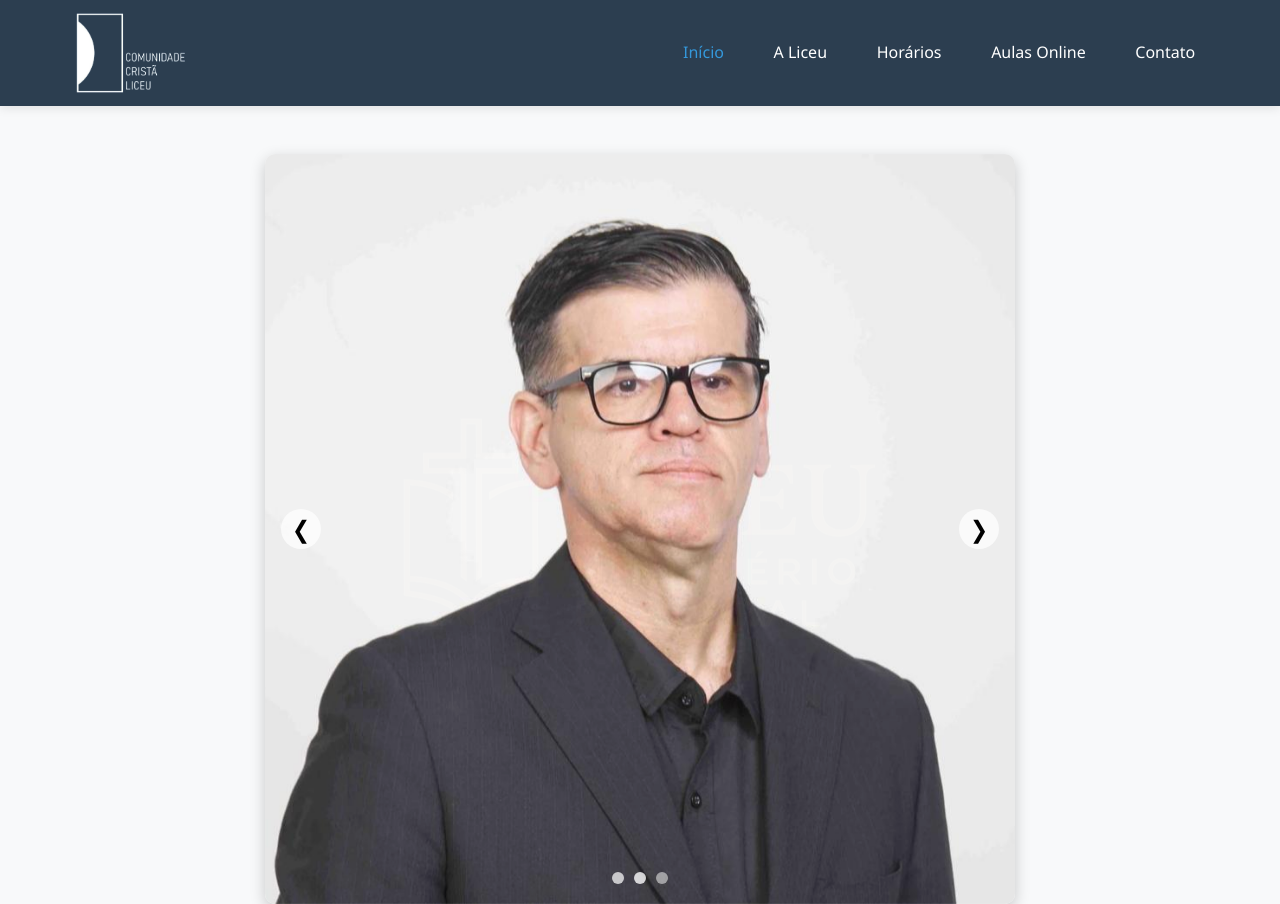
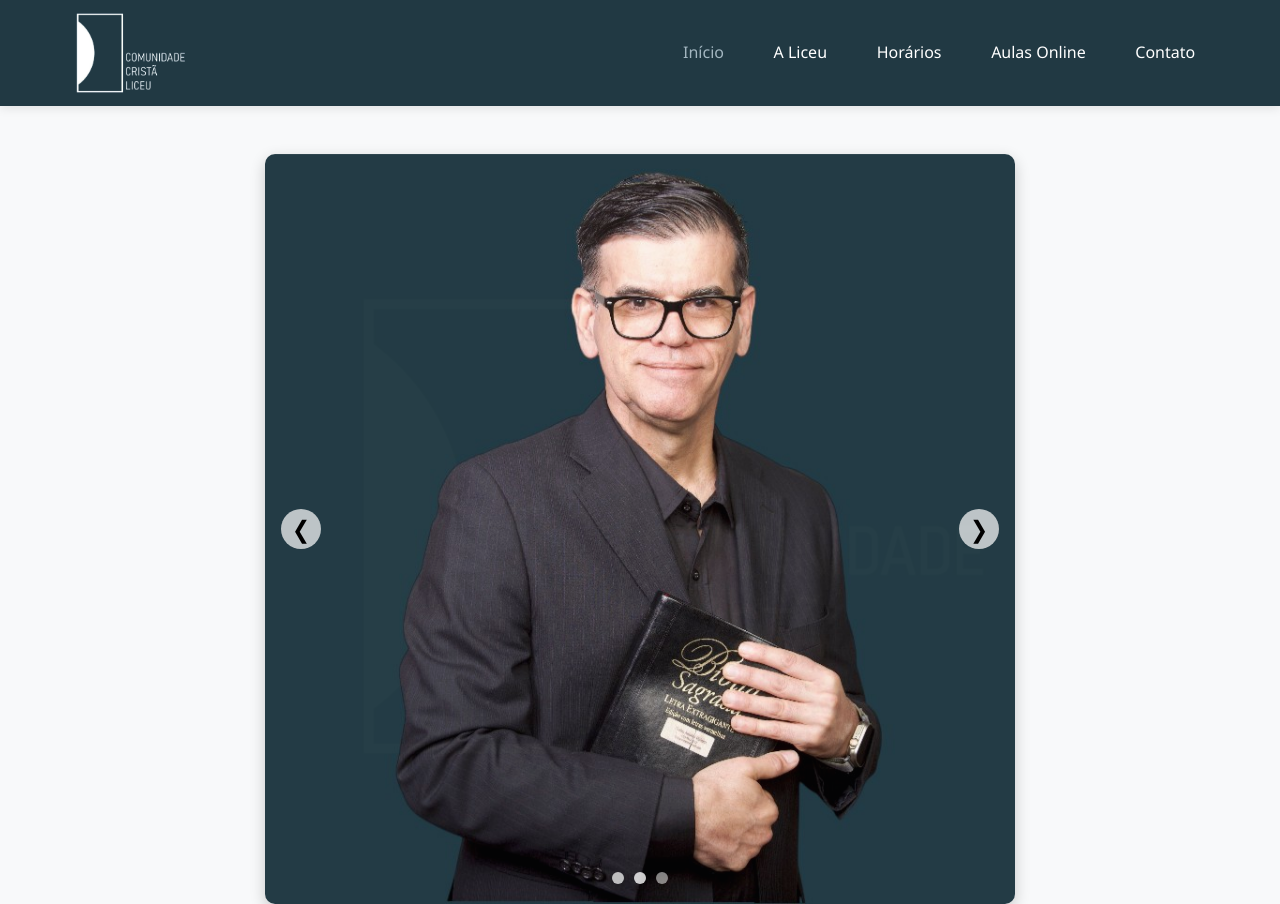
Before and after one commit to alexsmarra/Liceu, a website: page index.html in a window 1280 px wide. Shown: the top 904 px of the page. Drawn offline with Linux system fonts and the light colour scheme.

Commit message:
fix: css colors  do site, mudanca das fotos do carousel, add info de horarios

```diff
--- a/css/main.css
+++ b/css/main.css
@@ -23,7 +23,7 @@ body {
 
 /* HEADER REDESIGN - Mais fino com logo e menu horizontal */
 header {
-    background-color: #2c3e50; /* Cor sólida em vez de imagem */
+    background-color: var(--primary-color); /* Cor sólida em vez de imagem */
     padding: 0.8rem 0;
     box-shadow: 0 2px 10px rgba(0, 0, 0, 0.1);
     position: sticky;
@@ -50,7 +50,8 @@ header {
 }
 
 .logo a:hover {
-    color: #3498db;
+    /* rever se é útil */
+    /* color: ; */
 }
 
 .logo img {
@@ -85,8 +86,9 @@ nav a {
 }
 
 nav a:hover {
-    color: #3498db;
+    color: orangered;
     background-color: rgba(255, 255, 255, 0.1);
+    border-radius: 5px;
 }
 
 main.fill-screen {
@@ -142,11 +144,11 @@ main.fill-screen .page-content {
 }
 
 .carousel-item:nth-child(1) {
-    background-image: url('../images/c.jpeg');
+    background-image: url('../images/fotos/original_reduzida_Foto_carousel.jpg');
 }
 
 .carousel-item:nth-child(2) {
-    background-image: url('../images/d.jpeg');
+    background-image: url('../images/logos/logo_instagram_2.jpg');
 }
 
 .carousel-item:nth-child(3) {
@@ -244,7 +246,7 @@ main.fill-screen .page-content {
 
 /* Footer */
 footer {
-    background-color: #2c3e50;
+    background-color: var(--primary-color);
     color: white;
     text-align: center;
     padding: 2rem;
--- a/css/variables.css
+++ b/css/variables.css
@@ -1,8 +1,8 @@
 :root {
-  --primary-color: #2c3e50;
-  --secondary-color: #3498db;
-  --background-color: #f8f9fa;
-  --text-color: #333;
-  --accent-color: #e74c3c;
+  --primary-color: #213943;      /* Azul-petróleo escuro */
+  --nav-hover-color: #a3b6c0;    /* Azul suave e claro para hover da navegação */
+  --background-color: #f8f9fa;   /* Fundo claro para boa legibilidade */
+  --text-color: #333;            /* Texto escuro padrão */
+  --accent-color: #2ecc71;       /* Verde vibrante para destaque positivo */
   --font-family: 'Segoe UI', Tahoma, Geneva, Verdana, sans-serif;
 }
--- a/js/router.js
+++ b/js/router.js
@@ -86,7 +86,7 @@ class Router {
     updateActiveLink(activePage) {
         document.querySelectorAll('nav a').forEach(link => {
             if (link.getAttribute('data-page') === activePage) {
-                link.style.color = '#3498db';
+                link.style.color = '#a3b6c0';
             } else {
                 link.style.color = 'white';
             }
```
Also changed, not shown: pages/horarios.html (+2 -2 lines), images/fotos/original_reduzida_Foto_carousel.jpg (added), images/logos/logo_instagram_2.jpg (added).
